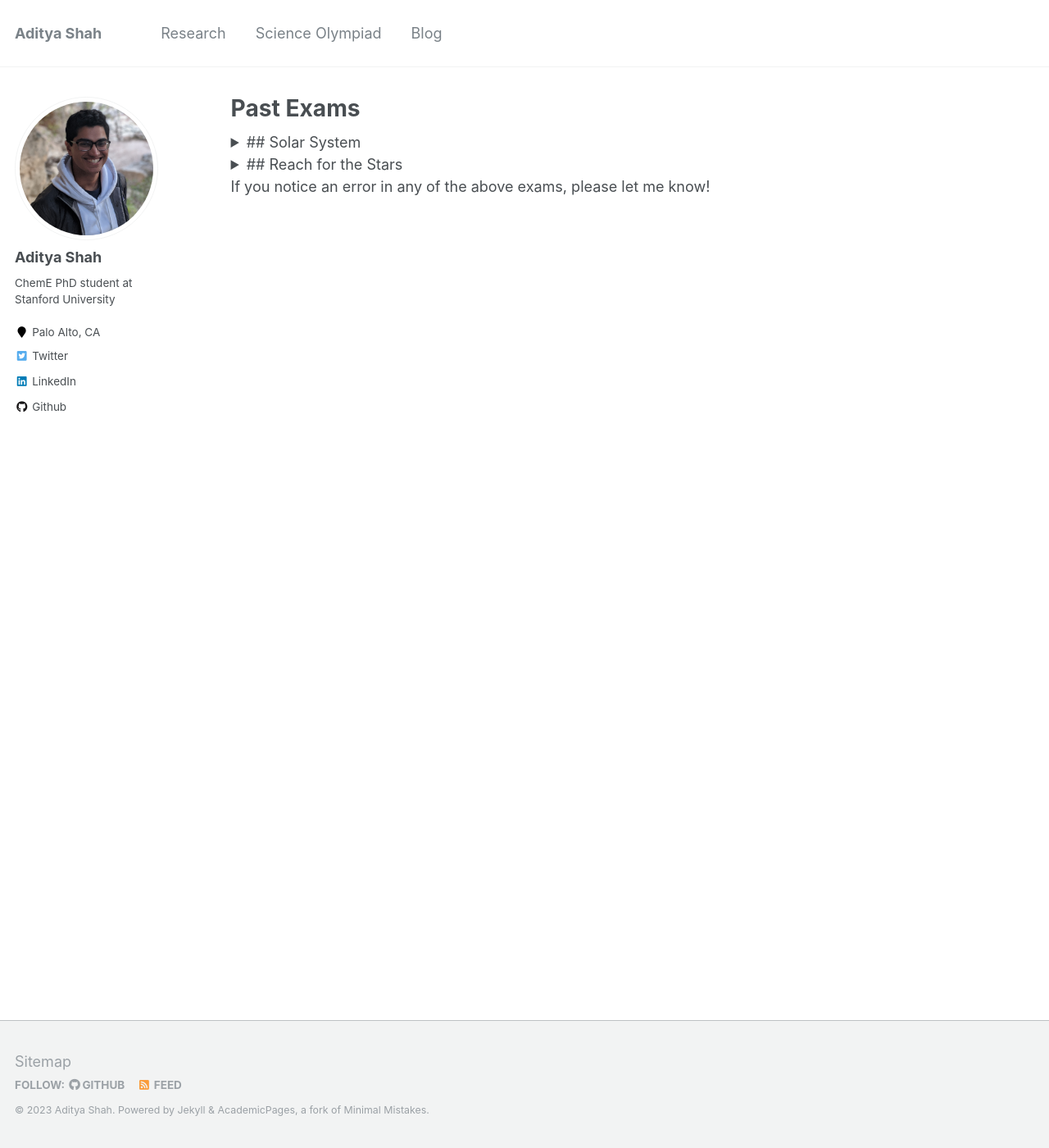
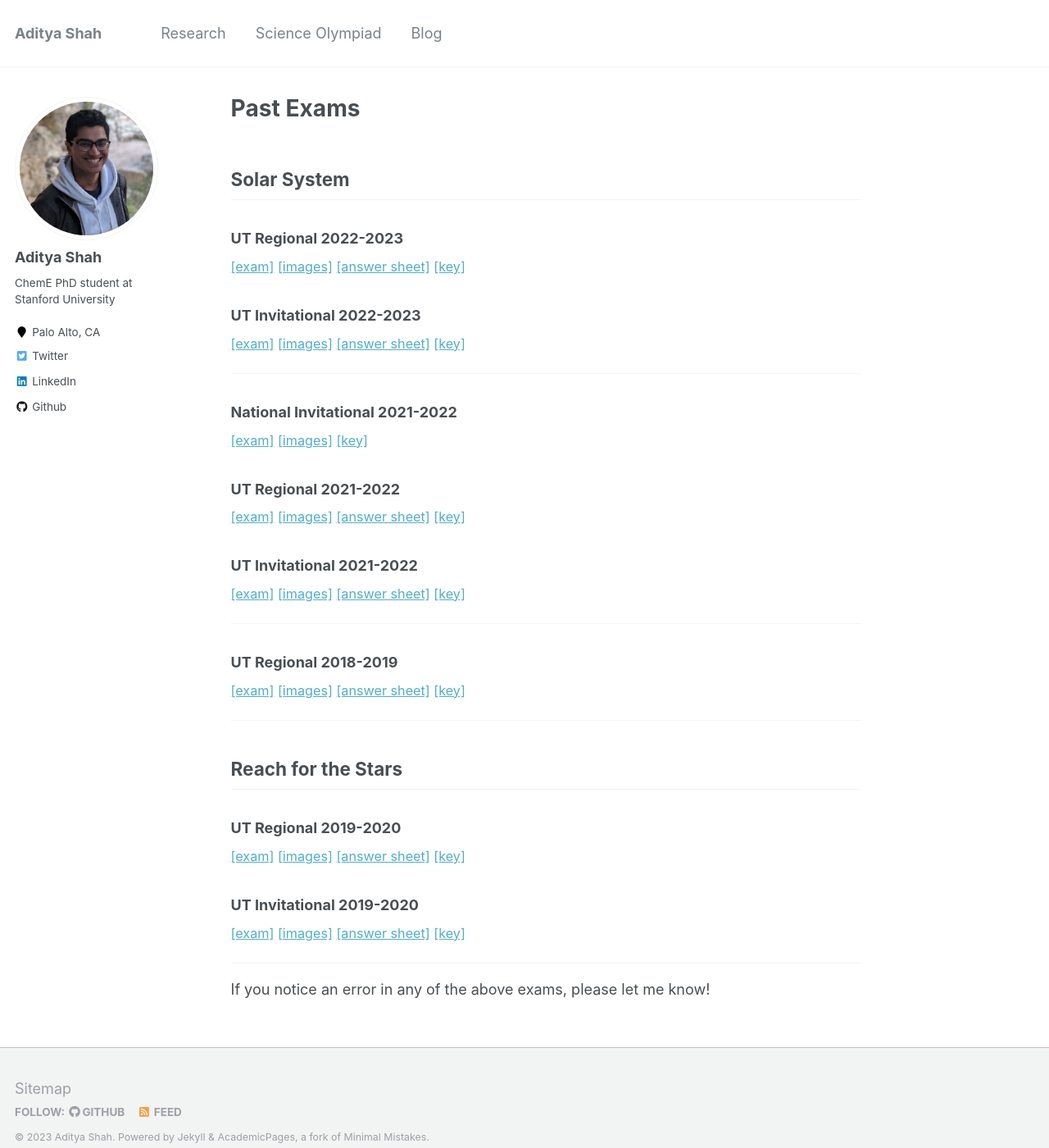
Before and after one commit to Adi1008/adi1008.github.io, a Jekyll site: the page built from _pages/past-exams.md, in a window 1280 px wide and 1400 px high. Shown: the whole window at 82% size. Built offline with Jekyll 4.4.1, drawn with Linux system fonts in a browser that asks for light colours.

Commit message:
reverting changes

```diff
--- a/_pages/past-exams.md
+++ b/_pages/past-exams.md
@@ -5,10 +5,7 @@ permalink: /scioly/past-exams
 author_profile: true
 ---
 
-<details>
-
-<summary> ## Solar System </summary>
-<p>
+## Solar System
 
 ### UT Regional 2022-2023
 
@@ -55,12 +52,9 @@ author_profile: true
 [[answer sheet]](/files/scioly/past-exams/18-19-UTReg/SS-AnsSheet.pdf)
 [[key]](/files/scioly/past-exams/18-19-UTReg/SS-Key.pdf)</span>
 
-</p>
-</details>
+----
 
-<details>
-<summary> ## Reach for the Stars </summary>
-<p>
+## Reach for the Stars
 
 ### UT Regional 2019-2020
 
@@ -76,7 +70,6 @@ author_profile: true
 [[answer sheet]](/files/scioly/past-exams/19-20-UTInv/RFTS-AnsSheet.pdf)
 [[key]](/files/scioly/past-exams/19-20-UTInv/RFTS-Key.pdf)</span>
 
-</p>
-</details>
+----
 
 If you notice an error in any of the above exams, please let me know!
```
